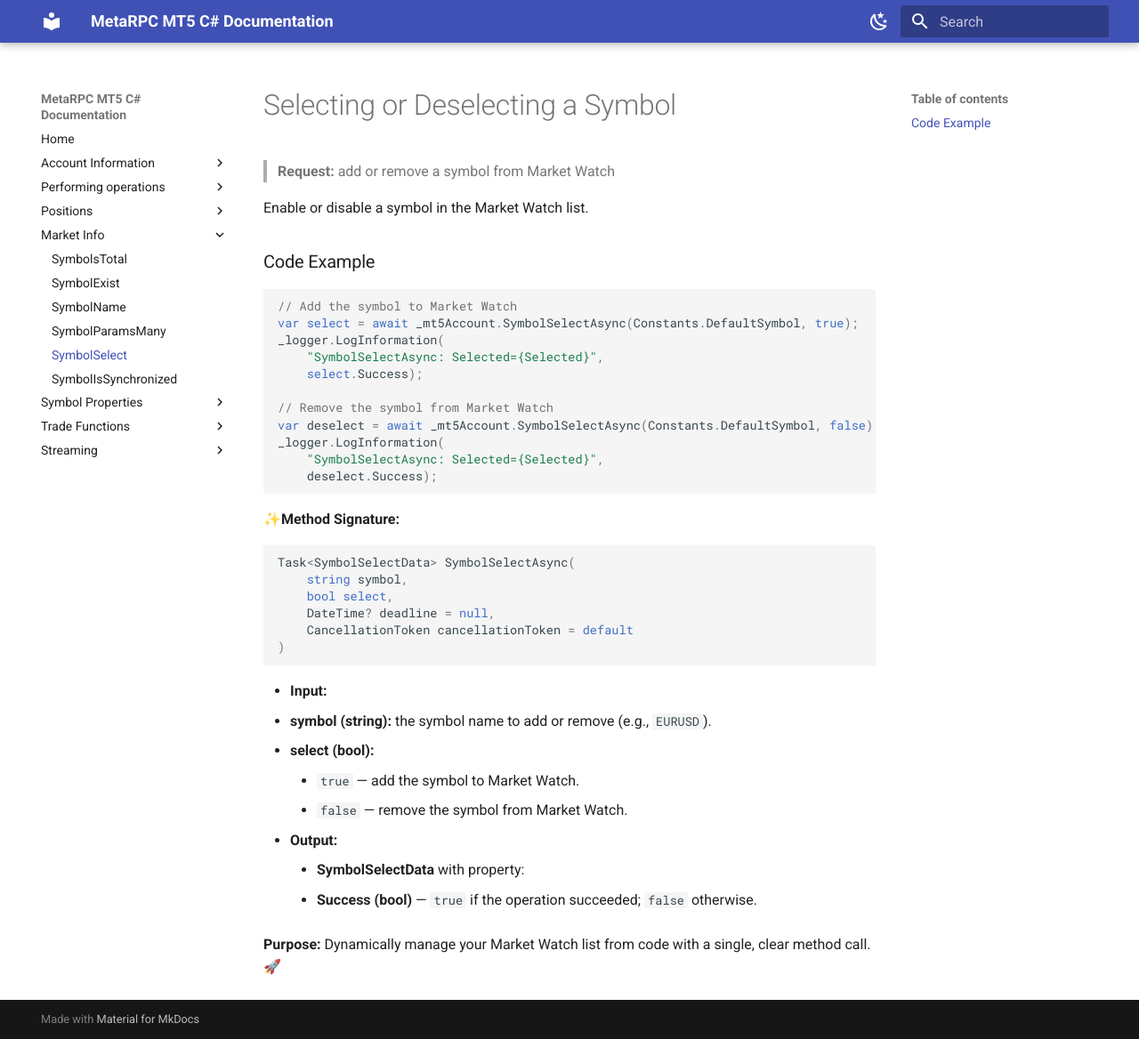
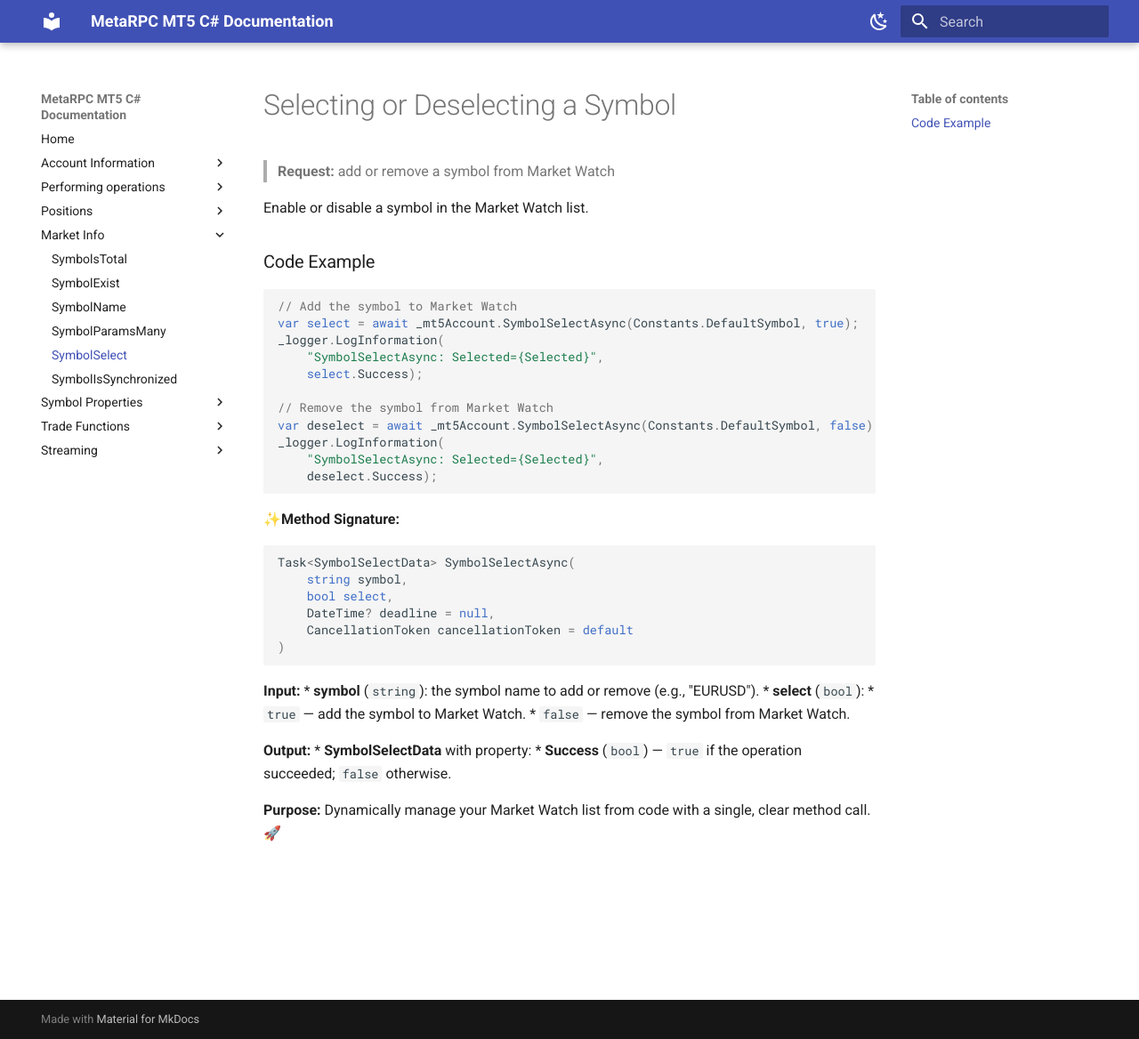
Before and after one commit to MetaRPC/CSharpMT5, an MkDocs documentation site: the page built from docs/MarketInfo/SymbolSelect.md, in a window 1280 px wide and 1168 px high. Shown: the whole window at 89% size. Built offline with MkDocs 1.6.1 and Material for MkDocs 9.7.7, drawn with Linux system fonts in a browser that asks for light colours.

````diff
--- a/docs/MarketInfo/SymbolSelect.md
+++ b/docs/MarketInfo/SymbolSelect.md
@@ -30,14 +30,14 @@ Task<SymbolSelectData> SymbolSelectAsync(
 )
 ```
 
-* **Input:**
-   * **symbol (string):** the symbol name to add or remove (e.g., `EURUSD`).
-   * **select (bool):**
-     * `true` — add the symbol to Market Watch.
-     * `false` — remove the symbol from Market Watch.
+ **Input:**
+* **symbol** (`string`): the symbol name to add or remove (e.g., "EURUSD").
+* **select** (`bool`):
+ * `true` — add the symbol to Market Watch.
+ * `false` — remove the symbol from Market Watch.
 
-* **Output:**
-    * **SymbolSelectData** with property:
-       * **Success (bool)** — `true` if the operation succeeded; `false` otherwise.
+ **Output:**
+* **SymbolSelectData** with property:
+ * **Success** (`bool`) — `true` if the operation succeeded; `false` otherwise.
 
 **Purpose:**  Dynamically manage your Market Watch list from code with a single, clear method call. 🚀
````
